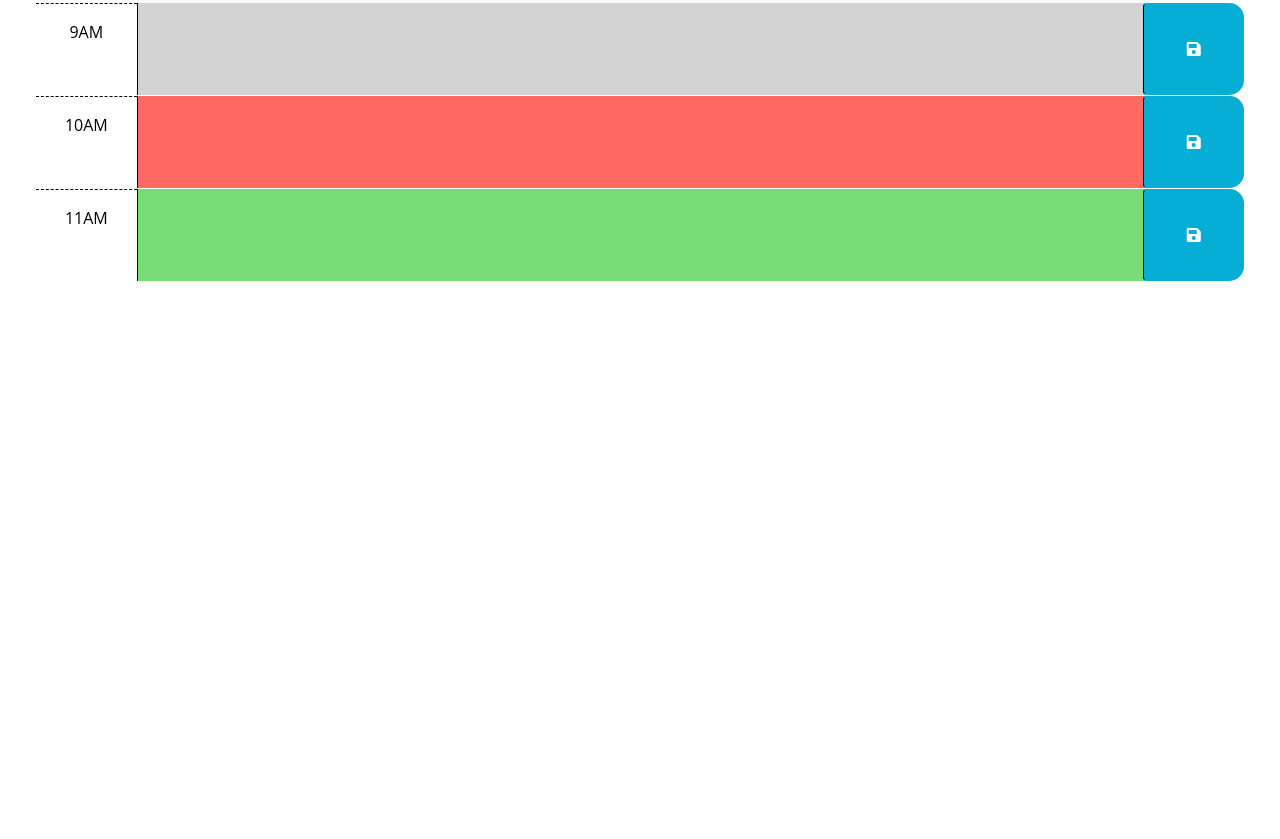
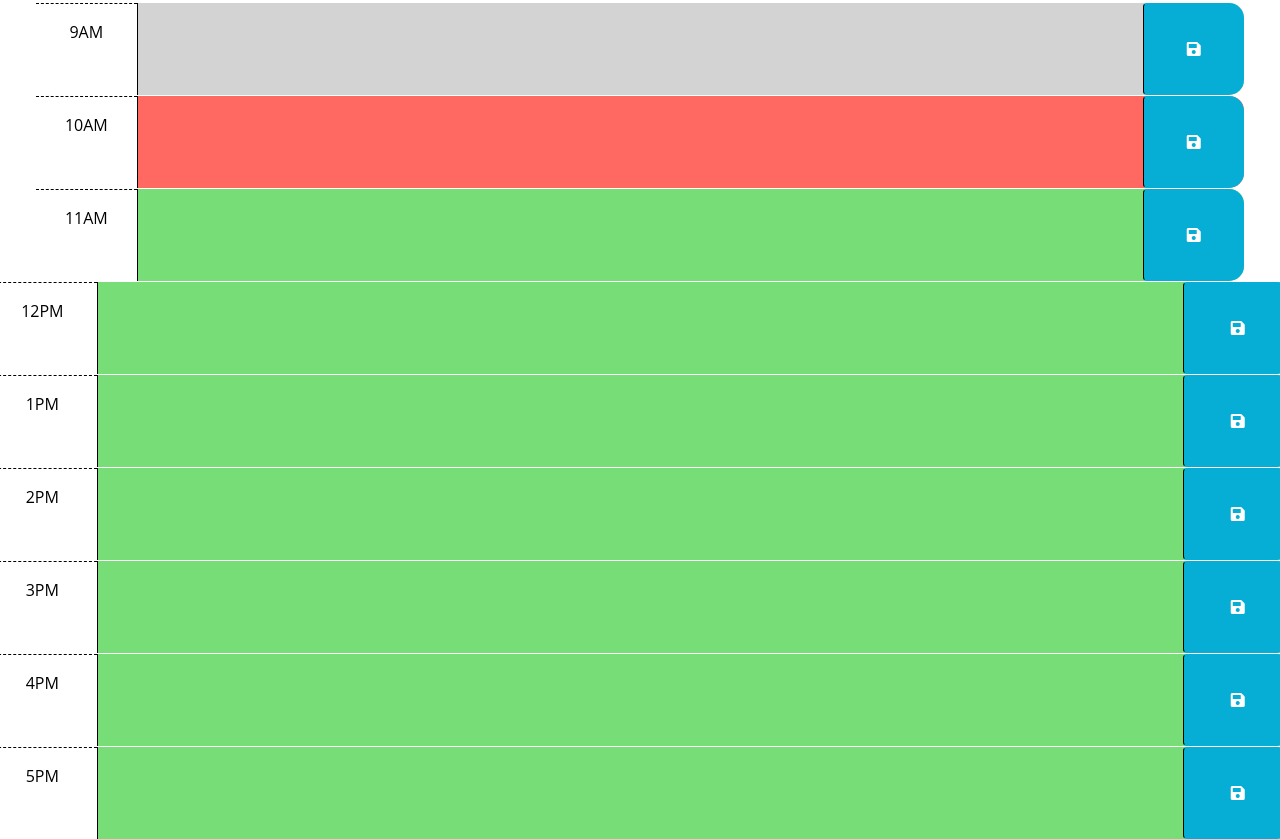
Before and after one commit to BigDripDarry/work-day-scheduler, a plain HTML site: page index.html in a window 1280 px wide. Shown: the part 295-1134 px from the top of the page. Before the commit the page ends 800 px from the top, so only its background shows below. Drawn offline with nearby package versions, Linux system fonts and the light colour scheme.

Commit message:
added 9-5

```diff
--- a/index.html
+++ b/index.html
@@ -69,6 +69,64 @@
       </div>
     </div>
 
+
+    <div id="hour-12" class="row time-block future">
+      <div class="col-2 col-md-1 hour text-center py-3">12PM</div>
+      <textarea class="col-8 col-md-10 description" rows="3"> </textarea>
+      <button class="btn saveBtn col-2 col-md-1" aria-label="save">
+        <i class="fas fa-save" aria-hidden="true"></i>
+      </button>
+    </div>
+  </div>
+
+  <div id="hour-13" class="row time-block future">
+    <div class="col-2 col-md-1 hour text-center py-3">1PM</div>
+    <textarea class="col-8 col-md-10 description" rows="3"> </textarea>
+    <button class="btn saveBtn col-2 col-md-1" aria-label="save">
+      <i class="fas fa-save" aria-hidden="true"></i>
+    </button>
+  </div>
+</div>
+
+<div id="hour-14" class="row time-block future">
+  <div class="col-2 col-md-1 hour text-center py-3">2PM</div>
+  <textarea class="col-8 col-md-10 description" rows="3"> </textarea>
+  <button class="btn saveBtn col-2 col-md-1" aria-label="save">
+    <i class="fas fa-save" aria-hidden="true"></i>
+  </button>
+</div>
+</div>
+
+<div id="hour-15" class="row time-block future">
+  <div class="col-2 col-md-1 hour text-center py-3">3PM</div>
+  <textarea class="col-8 col-md-10 description" rows="3"> </textarea>
+  <button class="btn saveBtn col-2 col-md-1" aria-label="save">
+    <i class="fas fa-save" aria-hidden="true"></i>
+  </button>
+</div>
+</div>
+
+<div id="hour-16" class="row time-block future">
+  <div class="col-2 col-md-1 hour text-center py-3">4PM</div>
+  <textarea class="col-8 col-md-10 description" rows="3"> </textarea>
+  <button class="btn saveBtn col-2 col-md-1" aria-label="save">
+    <i class="fas fa-save" aria-hidden="true"></i>
+  </button>
+</div>
+</div>
+
+<div id="hour-17" class="row time-block future">
+  <div class="col-2 col-md-1 hour text-center py-3">5PM</div>
+  <textarea class="col-8 col-md-10 description" rows="3"> </textarea>
+  <button class="btn saveBtn col-2 col-md-1" aria-label="save">
+    <i class="fas fa-save" aria-hidden="true"></i>
+  </button>
+</div>
+</div>
+
+
+
+
     <script src="https://cdnjs.cloudflare.com/ajax/libs/jquery/3.2.1/jquery.min.js"></script>
     <script src="https://cdn.jsdelivr.net/npm/dayjs@1.11.3/dayjs.min.js"
     integrity="sha256-iu/zLUB+QgISXBLCW/mcDi/rnf4m4uEDO0wauy76x7U="
```
